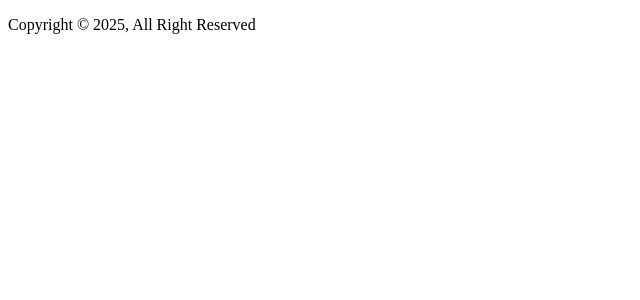
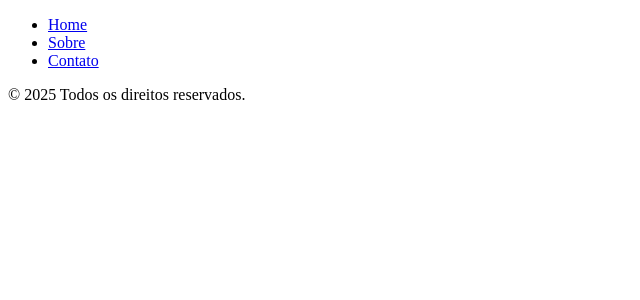
Before and after one commit to luizebaldoni/IntegradorII, a Django app: template templates/base.html in a window 1280 px wide. Shown: the top 300 px of the page, without its empty margins (0-640 px from the left). Run offline with Django 5.2, Linux system fonts and the light colour scheme; the template is opened without the code that fills it, so the values that code supplies are empty; some libraries are stand-ins or nearby versions.

Commit message:
pagina inicial criada e possivel forma de cnexão com a esp8266

```diff
--- a/SchoolBuzzer/urls.py
+++ b/SchoolBuzzer/urls.py
@@ -1,10 +1,8 @@
 from django.contrib import admin
 from django.urls import path
-from app import views
-from app.views import *  # Certifique-se de importar a view corretamente
+from app.views import HomeView  # Certifique-se de importar corretamente a HomeView
 
 urlpatterns = [
     path('admin/', admin.site.urls),  # Rota para o painel administrativo
-    path('', HomeView.as_view(), name='home'),  # Página inicial - Corrigir para associar à HomeView
-    path('esp-data/', HomeView.as_view(), name='esp_data'),  # Rota para a comunicação com a ESP
+    path('', HomeView.as_view(), name='home'),  # Página inicial
 ]
--- a/app/views.py
+++ b/app/views.py
@@ -17,7 +17,9 @@ class HomeView(APIView):
 		sensors = Sensor.objects.all()  # Todos os sensores
 
 		# Passar dados para o template
-		return render(request, 'index.html', {'devices': devices, 'sensors': sensors, 'title': 'Página Inicial'})
+		return render(request, 'index.html', {'devices': devices,
+		                                                        'sensors': sensors,
+		                                                        'title': 'Página Inicial'})
 
 	def post(self, request):
 		"""
--- a/templates/base.html
+++ b/templates/base.html
@@ -1,51 +1,39 @@
 <!DOCTYPE html>
 {% load static %}
-<!--HTML Base para os outros templates do app-->
 <html lang="en">
 <head>
     <meta charset="UTF-8">
     <meta name="viewport" content="width=device-width, initial-scale=1.0">
-    <title>{{title}}</title>
+    <title>{% block title %}Página Inicial - Meu Site{% endblock %}</title>
 
-    <link rel="icon" href="{% static 'img/favicon.ico' %}"> <!-- ICONE DO SITE -->
-
-    <!-- STATICS -->
-
+    <link rel="icon" href="{% static 'img/favicon.ico' %}"> <!-- Ícone do site -->
     <link rel="stylesheet" href="{% static 'base.css' %}">
     <link rel="stylesheet" href="https://cdnjs.cloudflare.com/ajax/libs/font-awesome/4.7.0/css/font-awesome.min.css">
     <link rel="preconnect" href="https://fonts.gstatic.com">
     <link href="https://fonts.googleapis.com/css2?family=Titillium+Web:ital@1&display=swap" rel="stylesheet">
+</head>
+<body>
 
-    <!-- ACESSIBILIDADE (LIBRAS): -->
-    <script src="https://vlibras.gov.br/app/vlibras-plugin.js"></script>
-    <script src="https://vlibras.gov.br/app/vlibras-plugin.js"></script>
-    <script>new window.VLibras.Widget('https://vlibras.gov.br/app');</script>
+    <header>
+        <nav>
+            <ul>
+                <li><a href="/">Home</a></li>
+                <li><a href="/about/">Sobre</a></li>
+                <li><a href="/contact/">Contato</a></li>
+            </ul>
+        </nav>
+    </header>
 
-</head>
+    <main>
+        {% block content %}  <!-- Conteúdo da página será inserido aqui -->
+        {% endblock %}
+    </main>
 
-<body>
-    <header>
+    <footer>
+        <div class="copyright-area">
+            <p>&copy; {% now "Y" %} Todos os direitos reservados.</p>
+        </div>
+    </footer>
 
-
-    </header>
-    <div vw class="enabled">
-    <div vw-access-button class="active"></div>
-    <div vw-plugin-wrapper>
-      <div class="vw-plugin-top-wrapper"></div>
-    </div>
-  </div>
-  <footer>
-    <div class="copyright-area">
-        <div class="container">
-            <div class="row">
-                <div class="col-xl-6 col-lg-6 text-center text-lg-left">
-                    <div class="copyright-text">
-                        <p>Copyright &copy; {% now "Y" %}, All Right Reserved <a href=""></a></p>
-                    </div>
-                </div>
-            </div>
-        </div>
-    </div>
-    </footer>
 </body>
 </html>
```
Also changed, not shown: templates/index.html (+24 -1 lines), app/migrations/0001_initial.py (added).
